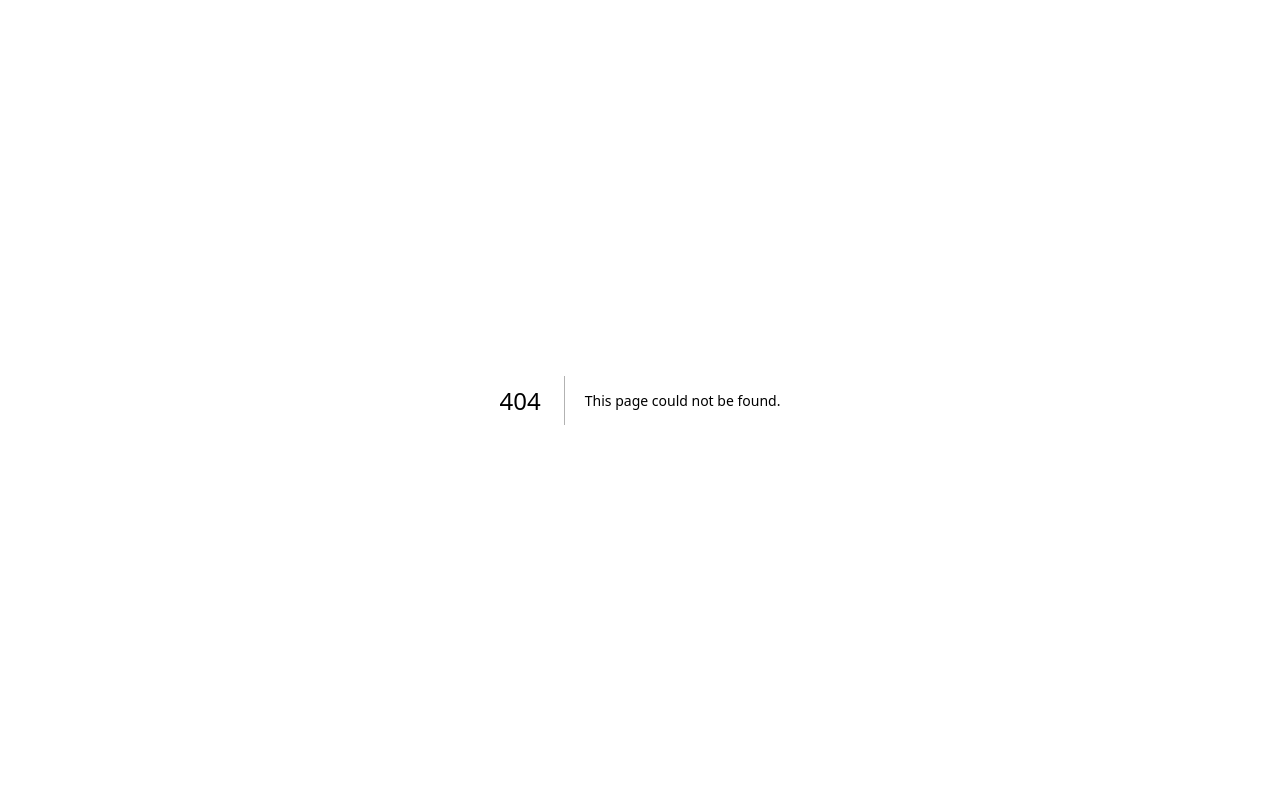
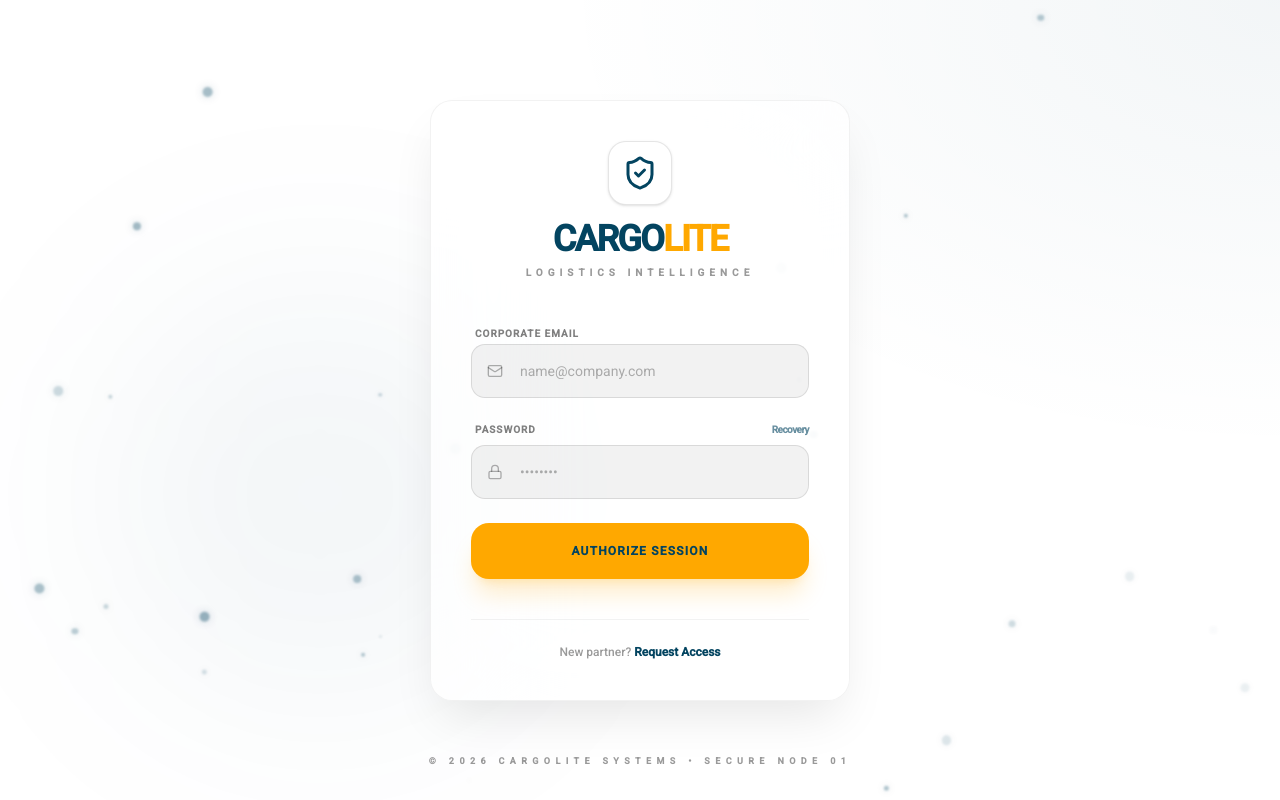
Before and after one commit to KellsCodes/cargolite, a Next.js app: page /login in a window 1280 px wide. Before the commit this address had no page. Built offline with nearby package versions, Linux system fonts and the light colour scheme.

Commit message:
feat(ui): add login page design

```diff
--- /dev/null
+++ b/app/(auth)/login/page.tsx
@@ -0,0 +1,176 @@
+"use client"
+import { motion, AnimatePresence } from "framer-motion";
+import { Mail, Lock, ArrowRight, Loader2, ShieldCheck } from "lucide-react";
+import Link from "next/link";
+import React, { useState, useEffect, FormEvent } from "react";
+
+// TypeScript interface for our spark particles
+interface Particle {
+    id: number;
+    size: number;
+    x: number;
+    y: number;
+    duration: number;
+    delay: number;
+}
+
+export default function Login() {
+    const [isLoading, setIsLoading] = useState<boolean>(false);
+    const [particles, setParticles] = useState<Particle[]>([]);
+    const [mounted, setMounted] = useState(false);
+
+    useEffect(() => {
+        setMounted(true);
+        const generated = [...Array(30)].map((_, i) => ({
+            id: i,
+            size: Math.random() * 8 + 3,
+            x: Math.random() * 100,
+            y: Math.random() * 100,
+            duration: Math.random() * 5 + 3,
+            delay: Math.random() * 2,
+        }));
+        setParticles(generated);
+    }, []);
+
+    const handleSubmit = async (e: FormEvent<HTMLFormElement>) => {
+        e.preventDefault();
+        setIsLoading(true);
+        setTimeout(() => setIsLoading(false), 2000);
+    };
+
+    return (
+        // Changed main background to white
+        <div className="relative h-screen w-screen overflow-hidden bg-white flex items-center justify-center selection:bg-[#ffa800]/50">
+
+            {/* --- Animated Sparks (Bubbles) --- */}
+            {mounted && (
+                <div className="absolute inset-0 z-0 overflow-hidden pointer-events-none">
+                    {particles.map((p) => (
+                        <motion.div
+                            key={p.id}
+                            initial={{ opacity: 0 }}
+                            animate={{
+                                opacity: [0, 0.4, 0],
+                                y: [`${p.y}%`, `${p.y - 20}%`],
+                                x: [`${p.x}%`, `${p.x + (Math.random() * 8 - 4)}%`]
+                            }}
+                            transition={{
+                                duration: p.duration,
+                                repeat: Infinity,
+                                delay: p.delay,
+                                ease: "linear"
+                            }}
+                            style={{
+                                width: p.size,
+                                height: p.size,
+                                left: `${p.x}%`,
+                                top: `${p.y}%`,
+                                backgroundColor: '#034460', // Darker color for visibility on white bg
+                                filter: 'blur(1px)',
+                                boxShadow: '0 0 10px rgba(3, 68, 96, 0.5)'
+                            }}
+                            className="absolute rounded-full"
+                        />
+                    ))}
+                </div>
+            )}
+
+            {/* --- Ambient Background Blobs --- */}
+            <div className="absolute inset-0 z-0 pointer-events-none">
+                {/* Subtle gradient overlay */}
+                <div className="absolute inset-0 bg-[radial-gradient(at_top_right,_#034460_0%,_transparent_40%)] opacity-5" />
+
+                <motion.div
+                    animate={{ y: [0, -40, 0], scale: [1, 1.1, 1] }}
+                    transition={{ duration: 15, repeat: Infinity, ease: "easeInOut" }}
+                    className="absolute bottom-[10%] left-[10%] w-96 h-96 bg-[#034460]/5 rounded-full blur-[100px]"
+                />
+            </div>
+
+            {/* --- LOGIN CARD (Glassmorphism on White) --- */}
+            <motion.div
+                initial={{ opacity: 0, y: 40 }}
+                animate={{ opacity: 1, y: 0 }}
+                transition={{ duration: 0.8 }}
+                className="relative z-20 w-[90%] max-w-[420px] p-10 rounded-3xl border border-black/5 bg-white/70 backdrop-blur-3xl shadow-2xl shadow-black/10"
+            >
+                <div className="flex flex-col items-center space-y-10">
+                    {/* Brand Branding */}
+                    <div className="flex flex-col items-center gap-y-4">
+                        <motion.div
+                            whileHover={{ rotate: 12, scale: 1.1 }}
+                            // Text color is now primary dark color
+                            className="w-16 h-16 bg-white rounded-2xl flex items-center justify-center text-[#034460] border border-black/10 shadow-sm"
+                        >
+                            <ShieldCheck size={36} />
+                        </motion.div>
+                        <div className="text-center">
+                            <Link href={"/"}>
+                                <h1 className="font-black text-4xl tracking-tighter text-[#034460] uppercase leading-none">
+                                    Cargo<span className="text-[#ffa800]">lite</span>
+                                </h1>
+                            </Link>
+                            <p className="text-[10px] text-black/40 font-bold uppercase tracking-[0.5em] mt-2">
+                                Logistics Intelligence
+                            </p>
+                        </div>
+                    </div>
+
+                    <form className="w-full space-y-6" onSubmit={handleSubmit}>
+                        {/* Input Fields adapted for light mode */}
+                        <div className="space-y-2">
+                            <label className="text-[10px] font-bold text-black/50 uppercase tracking-widest ml-1">Corporate Email</label>
+                            <div className="relative group">
+                                <Mail className="absolute left-4 top-1/2 -translate-y-1/2 w-4 h-4 text-black/30 group-focus-within:text-[#034460] transition-colors" />
+                                <input
+                                    type="email"
+                                    placeholder="name@company.com"
+                                    className="w-full bg-black/5 border border-black/10 p-4 pl-12 rounded-xl outline-none focus:border-[#034460]/40 focus:bg-white text-[#034460] text-sm transition-all placeholder:text-black/30"
+                                    required
+                                />
+                            </div>
+                        </div>
+
+                        <div className="space-y-2">
+                            <div className="flex justify-between items-center ml-1">
+                                <label className="text-[10px] font-bold text-black/50 uppercase tracking-widest">Password</label>
+                                <Link href="#" className="text-[10px] text-[#034460]/60 hover:text-[#034460] font-bold tracking-tighter">Recovery</Link>
+                            </div>
+                            <div className="relative group">
+                                <Lock className="absolute left-4 top-1/2 -translate-y-1/2 w-4 h-4 text-black/30 group-focus-within:text-[#034460] transition-colors" />
+                                <input
+                                    type="password"
+                                    placeholder="••••••••"
+                                    className="w-full bg-black/5 border border-black/10 p-4 pl-12 rounded-xl outline-none focus:border-[#034460]/40 focus:bg-white text-[#034460] text-sm transition-all placeholder:text-black/30"
+                                    required
+                                />
+                            </div>
+                        </div>
+
+                        {/* Login Button (Still uses accent colors) */}
+                        <motion.button
+                            type="submit"
+                            whileHover={{ scale: 1.02, backgroundColor: "#ffb732" }}
+                            whileTap={{ scale: 0.98 }}
+                            disabled={isLoading}
+                            // Button remains high contrast orange on deep blue text
+                            className="h-14 w-full bg-[#ffa800] text-[#034460] font-black uppercase tracking-widest text-xs rounded-2xl flex items-center justify-center gap-3 transition-all shadow-xl shadow-[#ffa800]/20 disabled:opacity-50"
+                        >
+                            {isLoading ? <Loader2 className="w-5 h-5 animate-spin" /> : "Authorize Session"}
+                        </motion.button>
+                    </form>
+
+                    <div className="pt-6 border-t border-black/5 w-full text-center">
+                        <p className="text-xs text-black/40 font-medium">
+                            New partner? <Link href="/#register" className="text-[#034460] font-bold hover:underline underline-offset-4 decoration-2">Request Access</Link>
+                        </p>
+                    </div>
+                </div>
+            </motion.div>
+
+            <div className="absolute bottom-8 text-[9px] uppercase tracking-[0.6em] text-black/40 font-semibold select-none">
+                © 2026 Cargolite Systems • Secure Node 01
+            </div>
+        </div>
+    );
+}
--- a/app/components/Layout.tsx
+++ b/app/components/Layout.tsx
@@ -73,7 +73,9 @@ export default function Layout({ children }: { children: React.ReactNode }) {
                                     <Link href="/contact-us" className="hover:opacity-70 transition-all ease-in-out durtion-300">Contact Us</Link>
                                 </div>
                             </div>
-                            <button className="text-sm bg-[#E8E9ED] h-11 w-22 text-header-top cursor-pointer hover:bg-chart-5 hover:opacity-90 transition-all duration-300 ease-in-out rounded-xs">Login</button>
+                            <Link href="/login">
+                                <button className="text-sm bg-[#E8E9ED] h-11 w-22 text-header-top cursor-pointer hover:bg-chart-5 hover:opacity-90 transition-all duration-300 ease-in-out rounded-xs">Login</button>
+                            </Link>
                         </div>
 
                     </motion.nav>)}
@@ -94,7 +96,9 @@ export default function Layout({ children }: { children: React.ReactNode }) {
                                 <Link href="/contact-us" className="hover:opacity-70 transition-all ease-in-out durtion-300">Contact Us</Link>
                             </div>
                         </div>
-                        <button className="text-sm bg-[#E8E9ED] h-11 w-22 text-header-top cursor-pointer hover:bg-chart-5 hover:opacity-90 transition-all duration-300 ease-in-out rounded-xs">Login</button>
+                        <Link href={"/login"}>
+                            <button className="text-sm bg-[#E8E9ED] h-11 w-22 text-header-top cursor-pointer hover:bg-chart-5 hover:opacity-90 transition-all duration-300 ease-in-out rounded-xs">Login</button>
+                        </Link>
                     </div>
                 </nav>
             )
```
